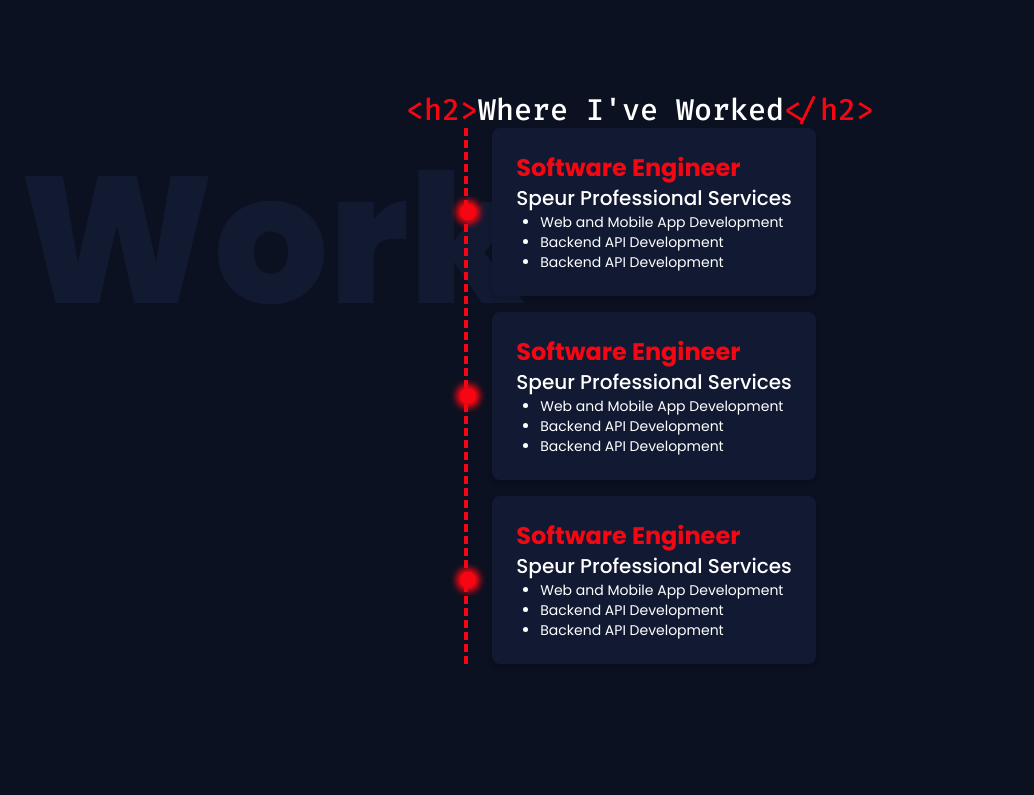
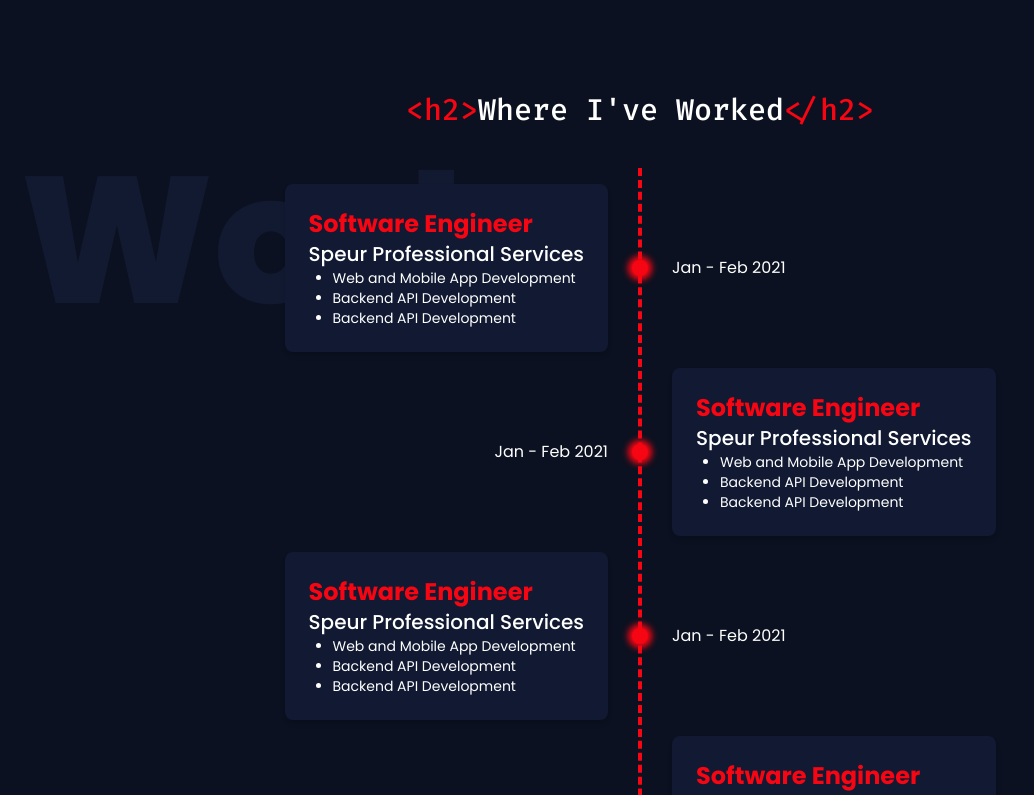
Before and after one commit to NathanDowner/personal-site, a React (Create React App) app: page / in a window 1280 px wide. Shown: the part 1580-2375 px from the top of the page, without its empty margins (0-1034 px from the left). Built offline with nearby package versions, Linux system fonts and the light colour scheme.

Commit message:
finish timeline for job section

```diff
--- a/src/components/JobEntry.tsx
+++ b/src/components/JobEntry.tsx
@@ -1,7 +1,17 @@
-const JobEntry = () => {
+type Props = {
+  isReversed: boolean;
+};
+
+const JobEntry = ({ isReversed }: Props) => {
   return (
-    <div className="relative p-6 bg-card-bg inline-block rounded-lg shadow-md">
-      <div className="work-blip absolute z-10 top-1/2 transform -translate-y-1/2 -left-8 rounded-full h-4 w-4 bg-red" />
+    <li
+      className={`${
+        isReversed && 'reversed'
+      } grid grid-cols-job-entry gap-6 items-center`}
+    >
+      <p className="justify-self-end">Jan - Feb 2021</p>
+      <div className="work-blip relative rounded-full h-4 w-4 bg-red" />
+      <div className="relative not-reversed p-6 bg-card-bg inline-block rounded-lg shadow-md">
         <h3 className="text-2xl font-bold text-red">Software Engineer</h3>
         <h4 className="text-xl font-medium">Speur Professional Services</h4>
         <ul className="text-sm list-disc ml-6">
@@ -10,6 +20,7 @@ const JobEntry = () => {
           <li>Backend API Development</li>
         </ul>
       </div>
+    </li>
   );
 };
 
--- a/src/components/WorkSection.tsx
+++ b/src/components/WorkSection.tsx
@@ -4,16 +4,11 @@ import FullPageSection from './layout/FullPageSection';
 const WorkSection = () => {
   return (
     <FullPageSection title="Where I've Worked" watermarkText="Work">
-      <div className="flex justify-center ">
-        {/* <div
-          className="border-2 absolute border-dashed border-red h-full"
-          style={{ left: '5.8%' }}
-        /> */}
-        <ul className="space-y-4 border-l-4 border-dashed border-red">
-          {[1, 2, 3].map((blank) => (
-            <li className="ml-6">
-              <JobEntry key={blank} />
-            </li>
+      <div className="flex justify-center items-center ">
+        <ul className="relative space-y-4 mt-10">
+          <div className="absolute border-l-4 border-dashed border-red h-full left-1/2 transform -translate-x-1/2" />
+          {[1, 2, 3, 4].map((blank, index) => (
+            <JobEntry key={blank} isReversed={index % 2 === 0} />
           ))}
         </ul>
       </div>
--- a/src/index.css
+++ b/src/index.css
@@ -50,15 +50,12 @@
   @apply text-red;
 }
 
-.test::before {
-  content: '';
-  /* position: absolute;
-  top: 0;
-  bottom: 0;
-  right: 0;
-  left: 0;
-  background-color: red; */
-  @apply z-10 absolute top-0 left-0 w-full h-full transform -translate-x-2 translate-y-2 rounded-lg border-red border-2;
+.reversed {
+  direction: rtl;
+}
+
+.not-reversed {
+  direction: ltr;
 }
 
 .work-blip::before {
--- a/tailwind.config.js
+++ b/tailwind.config.js
@@ -27,6 +27,9 @@ module.exports = {
       height: {
         98: '402px',
       },
+      gridTemplateColumns: {
+        'job-entry': '1fr auto 1fr',
+      },
     },
   },
   variants: {
```
Lines whose indentation alone changed are shown as unchanged.
